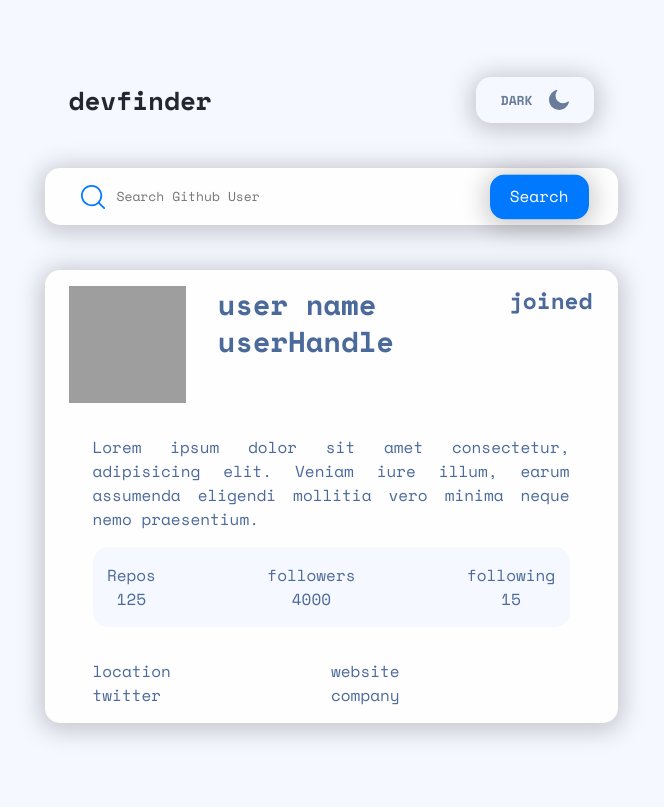
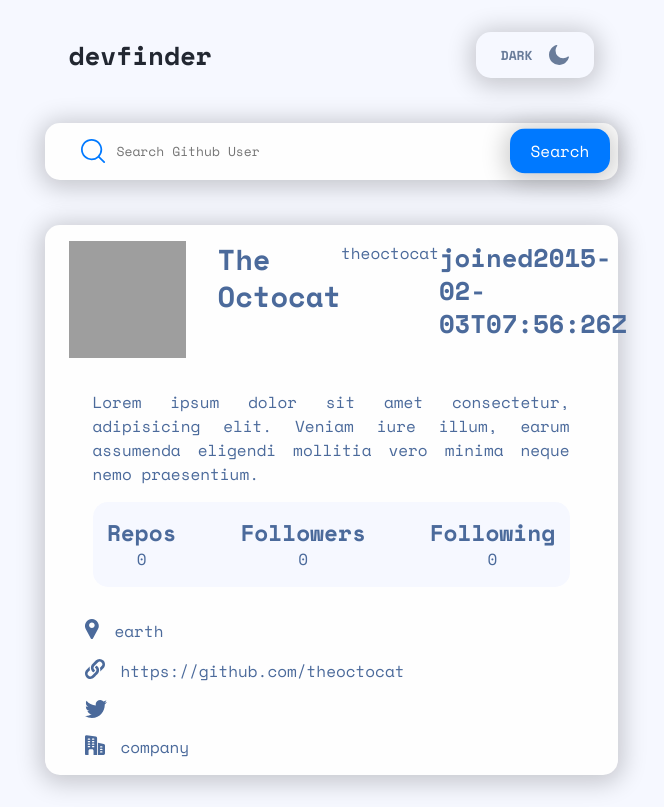
Before and after one commit to Hcmwebs/github-user-search, a React (Vite) app: page / in a window 1280 px wide. Shown: the whole page, without its empty margins (309-973 px from the left). Built offline with nearby package versions, Linux system fonts and the light colour scheme; grey boxes are pictures that could not be loaded.

Commit message:
refactored the code and  rendered the values from context
Signed-off-by: Heze <64218603+Hcmwebs@users.noreply.github.com>

```diff
--- a/src/components/Info.jsx
+++ b/src/components/Info.jsx
@@ -1,44 +1,99 @@
 import React from 'react'
 import styled from 'styled-components'
+import { useGithubContext } from '../context/useGithubContext'
+import twitterIcon from '../assets/icon-twitter.svg'
+import locationIcon from '../assets/icon-location.svg'
+import websiteIcon from '../assets/icon-website.svg'
+import companyIcon from '../assets/icon-company.svg'
 
 const Info = () => {
+	const { githubUser } = useGithubContext()
+
+	const {
+		public_repos,
+		followers,
+		following,
+		avatar_url,
+		name,
+		twitter_username,
+		created_at,
+		bio,
+		login,
+		location,
+		company,
+		html_url,
+	} = githubUser
+
+	const items = [
+		{
+			id: 1,
+			label: 'Repos',
+			value: public_repos,
+		},
+		{
+			id: 2,
+			label: 'Followers',
+			value: followers,
+		},
+		{
+			id: 3,
+			label: 'Following',
+			value: following,
+		},
+	]
+
 	return (
 		<Wrapper className='sectionCenter'>
 			<div className='profileHeader'>
-				<img src='user Image' alt='' />
+				<img src={avatar_url} alt={name || 'the octocat'} />
 				<div className='profileInfo'>
-					<h1>
-						user name
-						<div>userHandle</div>
-					</h1>
-					<h3>joined</h3>
+					<h1>{name || 'The Octocat'}</h1>
+					<p>{login || 'theoctocat'}</p>
+					<h2>joined{created_at}</h2>
 				</div>
 			</div>
 			<div className='profileBody'>
 				<p>
-					Lorem ipsum dolor sit amet consectetur, adipisicing elit. Veniam iure
-					illum, earum assumenda eligendi mollitia vero minima neque nemo
-					praesentium.
+					{bio ||
+						'Lorem ipsum dolor sit amet consectetur, adipisicing elit. Veniam iure illum, earum assumenda eligendi mollitia vero minima neque nemo praesentium.'}
 				</p>
 				<div className='stats'>
-					<div>
-						Repos <span>125</span>
-					</div>
-					<div>
-						followers <span>4000</span>
-					</div>
-					<div>
-						following <span>15</span>
-					</div>
+					{items.map((item) => {
+						return <Item key={item.id} {...item} />
+					})}
 				</div>
 			</div>
 			<div className='profileFooter'>
-				<a href=''>location</a>
-				<a href=''>website</a>
-				<a href=''>twitter</a>
-				<a href=''>company</a>
+				<ul>
+					<li>
+						<img src={locationIcon} alt='location' />
+						{location || 'earth'}
+					</li>
+					<li>
+							<img src={websiteIcon} alt='website' />
+						<a href={html_url} target='_blank' rel='noopener noreferrer'>
+							{html_url}
+						</a>
+					</li>
+					<li>
+						<img src={twitterIcon} alt='twitter' />
+						{twitter_username}
+					</li>
+					<li>
+						<img src={companyIcon} alt='company' />
+						{company || 'company'}
+					</li>
+				</ul>
 			</div>
 		</Wrapper>
+	)
+}
+
+const Item = ({ label, value }) => {
+	return (
+		<div>
+			<h3>{label}</h3> <p>{value}</p>
+		</div>
 	)
 }
 
@@ -103,19 +158,34 @@
 	}
 	.profileFooter {
 		width: 100%;
-		padding-inline: 1.5rem;
+		padding-inline: 1rem;
 		display: grid;
 		justify-content: start;
 		align-items: center;
 		grid-template-columns: 1fr;
 		@media (min-width: 768px) {
 			justify-content: center;
-			grid-template-columns:repeat(2,1fr)
-		};
+			grid-template-columns: repeat(2, 1fr);
+		}
+		ul {
+			list-style: none;
+			padding:0;
+			display: grid;
+			align-items: center;
+			gap: 1rem;
+		}
+		li{
+			width: 100%;
+			display:flex;
+			gap:1rem;
+		}
 
 		a {
 			color: var(--fontColor);
 		}
+		img{
+			height: 20px;
+		}
 	}
 `
 export default Info
--- a/src/components/Search.jsx
+++ b/src/components/Search.jsx
@@ -1,16 +1,19 @@
 import React, { useState } from 'react'
 import styled from 'styled-components'
+import { useGithubContext } from '../context/useGithubContext'
 
 const Search = () => {
 	const [user, setUser] = useState('')
-	const[error,setError ] = useState(false)
+	const { isLoading, error, searchGithubUser } = useGithubContext()
+	const { show, msg } = error
 	const handleChange = (e) => {
 		setUser(e.target.value)
 	}
 	const handleSubmit = (e) => {
 		e.preventDefault()
 		if (user) {
-			//display
+			searchGithubUser(user)
+			setUser('')
 		}
 	}
 	return (
@@ -23,9 +26,8 @@
 					/>
 				</svg>
 				<input
-					type='search'
+					type='text'
 					aria-label='search'
-					name='user'
 					placeholder='Search Github User'
 					value={user}
 					onChange={handleChange}
@@ -33,8 +35,8 @@
 				<button className='search' type='submit'>
 					Search
 				</button>
-				{error && <small className='error'>No results</small>}
 			</div>
+				{show && <small className='error'>{msg}</small>}
 		</Wrapper>
 	)
 }
@@ -61,6 +63,7 @@
 		padding: 1rem 3rem;
 		border: none;
 		outline: none;
+		color: var(--fontColor);
 		background-color: transparent;
 		&:focus {
 			box-shadow: var(--boxShadow-2);
@@ -82,7 +85,7 @@
 	.search {
 		position: absolute;
 		top: 50%;
-		right: 0.3rem;
+		right: -1rem;
 		transform: translateY(-50%);
 	}
 	.error {
@@ -94,7 +97,6 @@
 		top: 50%;
 		right: 8rem;
 		transform: translateY(-50%);
-		display: none;
 	}
 `
 
```
